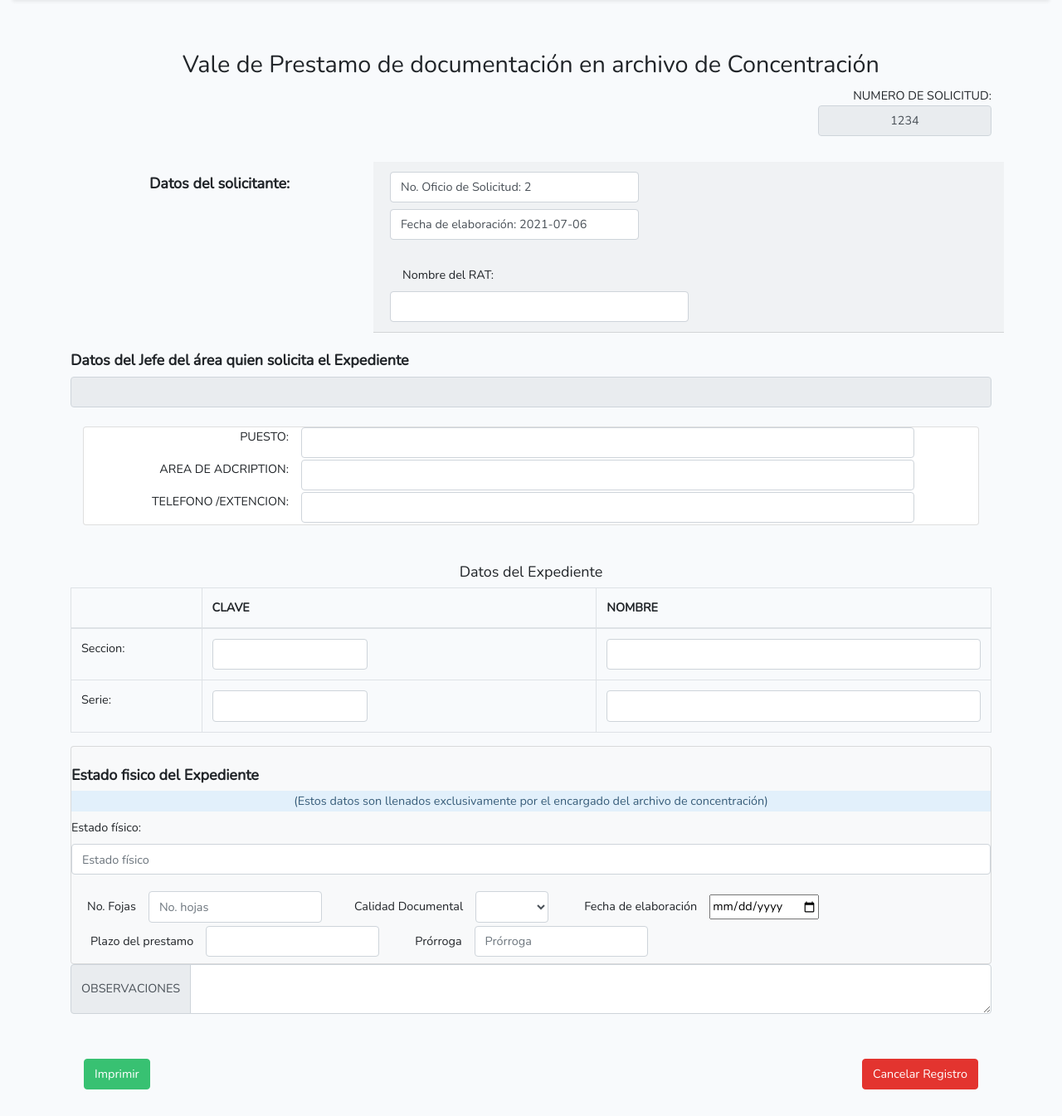
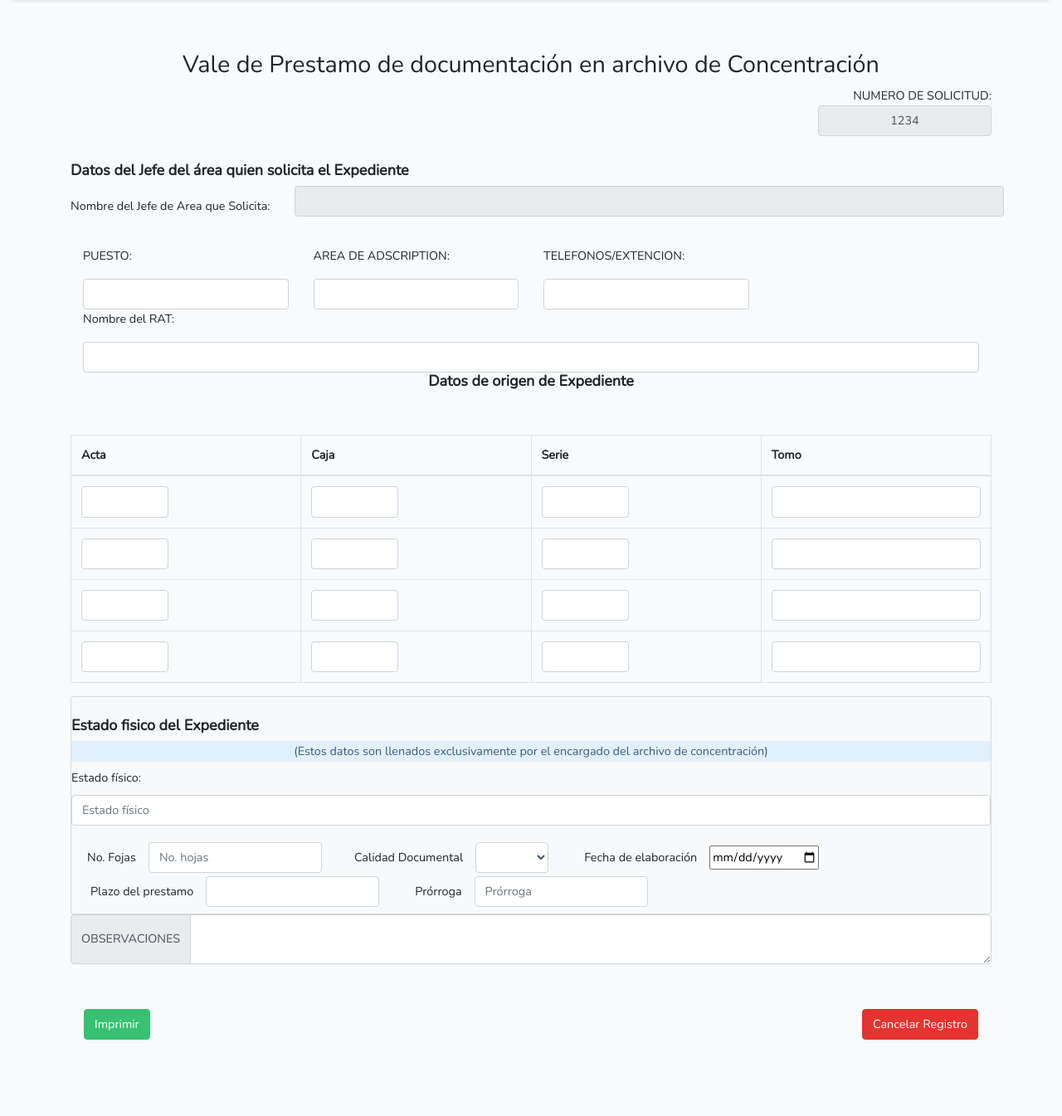
Before and after one commit to AbyLuna/concentrados, a Laravel app: page /reporte/1 in a window 1280 px wide. Shown: the part 125-1470 px from the top of the page at 83% size. After the commit the page ends 1378 px from the top, so only its background shows below. Run offline with Laravel 8, Linux system fonts and the light colour scheme; data that the repository does not hold is empty; some libraries are stand-ins or nearby versions.

Commit message:
trabajando en impresion de reorte

```diff
--- a/resources/views/registro/reporte.blade.php
+++ b/resources/views/registro/reporte.blade.php
@@ -18,7 +18,7 @@
             <input readonly="" name="numero" class="form-control text-center" value="1234"></label>
       </div>
         <br>
-        <fieldset class="row justify-content-end">
+        <!-- <fieldset class="row justify-content-end">
 
             <div class="col-3">
                 <h5 class="text-left my-3"><strong>Datos del solicitante:</strong></h5>
@@ -29,81 +29,114 @@
 
 
                 <label class ="col-5 form-control" >No. Oficio de Solicitud: 2</label>
-                <label  class="col-5 form-control">Fecha de elaboración: {{ date('Y-m-d') }}</label>
+                <label  class="col-5 form-control">Fecha de elaboración: </label>
                 <br>
                 <label  class="col-3">Nombre del RAT:</label>
                 <input type="text" class ="col-6 form-control" name="rat">
             </div>
 
-        </fieldset>
-        <br>
+        </fieldset> -->
 
 
 
         <h5><strong>Datos del Jefe del área quien solicita el Expediente</strong></h5>
+        <div class="row">
+            <h6 class="col-3 my-3">Nombre del Jefe de Area que Solicita:</h6>
+        <input disabled="" name="name" class="col-9 form-control" value="{{ $registro->respNombre }}">
 
-        <input readonly="" name="name" class="text-center form-control" value="{{ $registro->respNombre }}">
+        </div>
         <div class="container-fluid">
 
           <br>
 
 
-          <div class="card" >
+          <div class="row" >
 
-            <div  class="row">
-                <p class="col-3 text-right" >PUESTO:</p>
-                <input type="text" class="col-8 form-control" name="puesto">
+            <div  class="col-3">
+                <p class="" >PUESTO:</p>
+                <input type="text" class="form-control" name="puesto">
 
 
             </div>
 
-            <div class="row">
+            <div class="col-3">
 
-             <p class="col-3 float-left text-right" >AREA DE ADCRIPTION:</p>
-             <input type="text" class="col-8 form-control" name="adcription">
+             <p class="" >AREA DE ADSCRIPTION:</p>
+             <input type="text" class="form-control" name="adcription">
 
          </div>
-         <div class="row">
+         <div class="col-3">
 
-             <p class="col-3 text-right"> TELEFONO /EXTENCION:</p>
-             <input type="text" class="col-8 form-control" name="ext">
+             <p class=""> TELEFONOS/EXTENCION:</p>
+             <input type="text" class="  form-control" name="ext">
+
+         </div>
+
+     </div>
+     <div>
+        <p class="">Nombre del RAT:</p>
+             <input type="text" class=" form-control" name="rat">
+
 
          </div>
 
 
 
+ </div>
+  <h5 class="text-center "><strong>Datos de origen de Expediente</strong></h5>
 
-     </div>
+
+  <br><br>
 
 
 
- </div>
- <br><br>
+
 
 
  <table class="table table-bordered">
     <thead>
-        <h5 class="text-center ">Datos del Expediente</h5>
+
 
         <tr>
-            <th></th>
-            <th>CLAVE</th>
-            <th>NOMBRE</th>
+            <th>Acta</th>
+            <th>Caja</th>
+            <th>Serie</th>
+            <th>Tomo</th>
+
         </tr>
     </thead>
     <tbody>
       <tr>
-        <td>Seccion:</td>
+        <td><input class="form-control col-sm-5" name="clave" ></td>
+
+
+
+        <td> <input class="form-control col-sm-5" name="clave" > </td>
+        <td> <input class="form-control col-sm-5" name="clave" > </td>
+
+        <td> <input class="form-control"  class="col-12" name="claveNombre"></td>
+    </tr>
+<tr>
+        <td><input class="form-control col-sm-5" name="clave" ></td>
+        <td> <input class="form-control col-sm-5" name="clave" > </td>
         <td> <input class="form-control col-sm-5" name="clave" > </td>
 
         <td> <input class="form-control"  class="col-12" name="claveNombre"></td>
     </tr>
     <tr>
-        <td>Serie:</td>
-        <td> <input class="form-control col-sm-5" name="serie"> </td>
-        <td><input type="text" class="col-12 form-control" name="serieNombre" ></td>
+        <td><input class="form-control col-sm-5" name="clave" ></td>
+        <td> <input class="form-control col-sm-5" name="clave" > </td>
+        <td> <input class="form-control col-sm-5" name="clave" > </td>
+
+        <td> <input class="form-control"  class="col-12" name="claveNombre"></td>
     </tr>
+    <tr>
+        <td><input class="form-control col-sm-5" name="clave" ></td>
+        <td> <input class="form-control col-sm-5" name="clave" > </td>
+        <td> <input class="form-control col-sm-5" name="clave" > </td>
 
+        <td> <input class="form-control"  class="col-12" name="claveNombre"></td>
+    </tr>
 </tbody>
 </table>
 
```
